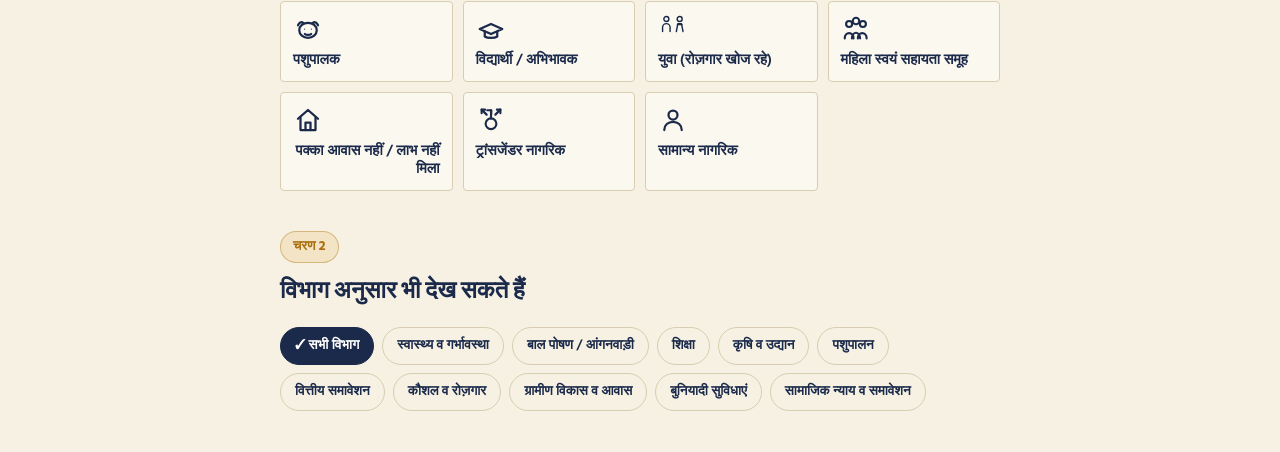
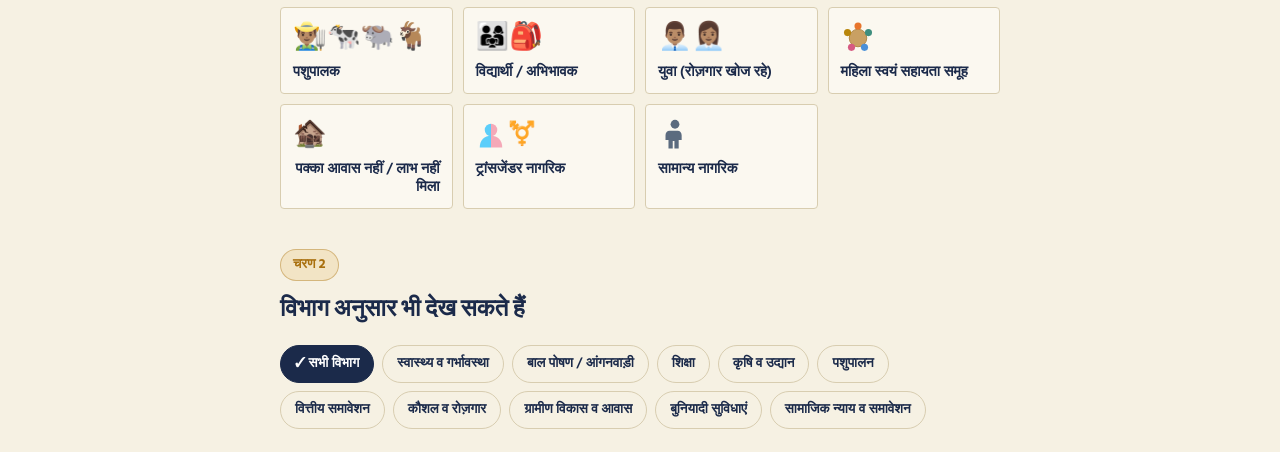
Before and after one commit to ms221088/abp_yojana_saarthi, a plain HTML site: page index.html in a window 1280 px wide. Shown: the part 648-1100 px from the top of the page. Drawn offline with Linux system fonts and the light colour scheme.

Commit message:
Add files via upload

```diff
--- a/index.html
+++ b/index.html
@@ -169,7 +169,12 @@
     height:100%;
     position:relative;
   }
-  .chip .icon{width:30px;height:30px;color:var(--ink);flex:none;}
+  .chip .icon{
+    display:inline-flex;align-items:center;justify-content:flex-start;
+    gap:1px;flex:none;
+    font-size:27px;line-height:1;
+    min-height:36px;
+  }
   .chip .label{font-size:14.5px;font-weight:600;color:var(--ink);line-height:1.25;}
   .chip:hover{border-color:var(--marigold-deep);}
   .chip-input:checked + .chip{background:var(--ink);border-color:var(--ink);}
@@ -402,44 +407,43 @@
 </footer>
 
 <script>
-/* ---------------- Icons (single-line SVG, currentColor, decorative) ---------------- */
+/* ---------------- Icons: real emoji pictographs — professionally designed, universally recognised, no hosting/licensing issues ---------------- */
 const ICONS = {
-  pregnant: `<svg viewBox="0 0 24 24" fill="none" stroke="currentColor" stroke-width="1.8" stroke-linecap="round" stroke-linejoin="round" aria-hidden="true"><circle cx="12" cy="6" r="2.6"/><path d="M9 21c-.6-4 .5-6.5 1-8-2 .3-3.4-1-3.6-2.8C6.2 8.3 7.3 7 9 7h5c1.6 0 2.7 1.4 2.4 3-.3 1.6-1.7 2.7-3.4 3 .8 1.6 1.6 4.2 1 8"/></svg>`,
-  child: `<svg viewBox="0 0 24 24" fill="none" stroke="currentColor" stroke-width="1.8" stroke-linecap="round" stroke-linejoin="round" aria-hidden="true"><circle cx="12" cy="6" r="3"/><path d="M8 21v-4a4 4 0 0 1 8 0v4"/><path d="M6 21h12"/></svg>`,
-  farmer: `<svg viewBox="0 0 24 24" fill="none" stroke="currentColor" stroke-width="1.8" stroke-linecap="round" stroke-linejoin="round" aria-hidden="true"><path d="M12 21V9"/><path d="M12 9c-3-1-4-4-3-7 3 0 5 2 5 5"/><path d="M12 13c3-1 4-4 3-7-3 0-5 2-5 5"/><path d="M12 17c-2.5-.5-4-2.3-4-4.5 2.4 0 4 1 4 3"/><path d="M12 17c2.5-.5 4-2.3 4-4.5-2.4 0-4 1-4 3"/></svg>`,
-  animal: `<svg viewBox="0 0 24 24" fill="none" stroke="currentColor" stroke-width="1.8" stroke-linecap="round" stroke-linejoin="round" aria-hidden="true"><path d="M4 9c1-2 2.5-3 4-2"/><path d="M20 9c-1-2-2.5-3-4-2"/><ellipse cx="12" cy="13" rx="7" ry="6"/><circle cx="9.3" cy="12" r=".5" fill="currentColor" stroke="none"/><circle cx="14.7" cy="12" r=".5" fill="currentColor" stroke="none"/><path d="M9.5 16c1 1 4 1 5 0"/></svg>`,
-  student: `<svg viewBox="0 0 24 24" fill="none" stroke="currentColor" stroke-width="1.8" stroke-linecap="round" stroke-linejoin="round" aria-hidden="true"><path d="M3 12l9-4 9 4-9 4-9-4Z"/><path d="M7 14v4c2 1.5 8 1.5 10 0v-4"/></svg>`,
-  /* youth: one male + one female figure side by side */
-  youth: `<svg viewBox="0 0 36 24" fill="none" stroke="currentColor" stroke-width="1.7" stroke-linecap="round" stroke-linejoin="round" aria-hidden="true">
-    <circle cx="10" cy="6" r="3"/>
-    <path d="M5.5 21v-5a4.5 4.5 0 0 1 9 0v5"/>
-    <circle cx="26" cy="6" r="3"/>
-    <path d="M22 21l1.8-9.5h4.4L30 21"/>
-    <path d="M23.4 12.5h5.2"/>
+  // pregnant + lactating mother, layered: pregnant emoji larger/lower, nursing-mother emoji smaller/raised alongside it
+  // pregnant woman and nursing mother shown equal size; an explicit baby emoji added since the baby inside the nursing glyph alone is too small to read
+  pregnant: '<span style="display:inline-flex;align-items:center;gap:2px;"><span style="font-size:1.3em;">🤰🏽</span><span style="font-size:1.3em;">🤱🏽</span><span style="font-size:1em;margin-left:-2px;">👶🏽</span></span>',
+  child: '🧒🏽', // child
+  tb: '🫁', // lungs
+  // male farmer (more common locally) + wheat crop + tractor — note: Unicode has no traditional hal/plough glyph, tractor is the nearest tilling-equipment emoji available
+  farmer: '👨🏽‍🌾🌾🚜',
+  animal: '👨🏽‍🌾🐄🐃🐐', // herder + cow + buffalo + goat
+  student: '👨‍👩‍👧🎒', // family + school bag
+  youth: '👨🏽‍💼👩🏽‍💼', // male + female, both with briefcase (job-seeking)
+  // group of women seated around a round table, top-down view (self-help-group meeting)
+  shg: `<svg width="34" height="34" viewBox="0 0 24 24">
+    <circle cx="12" cy="12" r="6.2" fill="#C9A063"/>
+    <circle cx="12" cy="12" r="6.2" fill="none" stroke="#A9803D" stroke-width=".6"/>
+    <circle cx="12" cy="3.6" r="2.5" fill="#E8752C"/>
+    <circle cx="19.4" cy="8.2" r="2.5" fill="#3E8E7E"/>
+    <circle cx="16.6" cy="18.6" r="2.5" fill="#4A90D9"/>
+    <circle cx="7.4" cy="18.6" r="2.5" fill="#D65A82"/>
+    <circle cx="4.6" cy="8.2" r="2.5" fill="#B8860B"/>
   </svg>`,
-  /* shg: three linked figures — self-help group / collective */
-  shg: `<svg viewBox="0 0 24 24" fill="none" stroke="currentColor" stroke-width="1.7" stroke-linecap="round" stroke-linejoin="round" aria-hidden="true">
-    <circle cx="6.5" cy="8" r="2.4"/>
-    <circle cx="12" cy="5.6" r="2.6"/>
-    <circle cx="17.5" cy="8" r="2.4"/>
-    <path d="M3 19.5c0-2.6 1.6-4.2 3.5-4.2s3.5 1.6 3.5 4.2"/>
-    <path d="M8.7 19.5c.3-2.8 1.9-4.5 3.3-4.5s3 1.7 3.3 4.5"/>
-    <path d="M13.5 19.5c0-2.6 1.6-4.2 3.5-4.2s3.5 1.6 3.5 4.2"/>
-  </svg>`,
-  house: `<svg viewBox="0 0 24 24" fill="none" stroke="currentColor" stroke-width="1.8" stroke-linecap="round" stroke-linejoin="round" aria-hidden="true"><path d="M4 11 12 4l8 7"/><path d="M6 10v10h12V10"/><path d="M10 20v-6h4v6"/></svg>`,
-  tb: `<svg viewBox="0 0 24 24" fill="none" stroke="currentColor" stroke-width="1.8" stroke-linecap="round" stroke-linejoin="round" aria-hidden="true"><path d="M9 3v4M15 3v4"/><path d="M7 7h10v6a5 5 0 0 1-10 0V7Z"/><path d="M9 17v2a3 3 0 0 0 6 0v-2"/></svg>`,
-  /* citizen: plain generic single person */
-  citizen: `<svg viewBox="0 0 24 24" fill="none" stroke="currentColor" stroke-width="1.8" stroke-linecap="round" stroke-linejoin="round" aria-hidden="true"><circle cx="12" cy="8" r="3.6"/><path d="M5 20c0-4 3.1-6.6 7-6.6s7 2.6 7 6.6"/></svg>`,
-  /* transgender: combined gender symbol (circle + male arrow + female cross + combined line) */
-  transgender: `<svg viewBox="0 0 24 24" fill="none" stroke="currentColor" stroke-width="1.7" stroke-linecap="round" stroke-linejoin="round" aria-hidden="true">
-    <circle cx="12" cy="15" r="4.3"/>
-    <path d="M12 10.7V4.2"/>
-    <path d="M9 4.2h3.2v3.2"/>
-    <path d="M15.5 7.7 19.5 3.7"/>
-    <path d="M16.7 3.7h2.8v2.8"/>
-    <path d="M8.5 7.7 4.5 3.7"/>
-    <path d="M7.3 3.7H4.5v2.8"/>
-  </svg>`,
+  house: '🏚️', // run-down house (kuchha / needs repair)
+  // half-blue/half-pink split person (the icon commonly seen for inclusive signage) shown together with the ⚧ symbol, for recognisability where the symbol alone may not be understood
+  transgender: `<span style="display:inline-flex;align-items:center;gap:2px;">
+    <svg width="30" height="30" viewBox="0 0 24 24">
+      <defs>
+        <clipPath id="tgL"><rect x="0" y="0" width="12" height="24"/></clipPath>
+        <clipPath id="tgR"><rect x="12" y="0" width="12" height="24"/></clipPath>
+      </defs>
+      <g clip-path="url(#tgL)"><circle cx="12" cy="8" r="5" fill="#5BCEFA"/><path d="M3 22c0-6.2 3.8-9.5 9-9.5s9 3.3 9 9.5" fill="#5BCEFA"/></g>
+      <g clip-path="url(#tgR)"><circle cx="12" cy="8" r="5" fill="#F5A9B8"/><path d="M3 22c0-6.2 3.8-9.5 9-9.5s9 3.3 9 9.5" fill="#F5A9B8"/></g>
+    </svg>
+    <span style="font-size:23px;">⚧️</span>
+  </span>`,
+  // full-body neutral pictogram (restroom-sign style), enlarged and given a slightly wider stance so it reads clearly as a full standing figure — distinct from the child's face-only emoji, no gender cues
+  citizen: `<svg width="34" height="34" viewBox="0 0 24 24"><circle cx="12" cy="4.4" r="3.1" fill="#5B6B7F"/><path d="M8.2 9c-1.7 0-2.9 1.3-2.9 3.2v3.3h2.1v6h3v-5.2h1.2v5.2h3v-6h2.1v-3.3c0-1.9-1.2-3.2-2.9-3.2Z" fill="#5B6B7F"/></svg>`,
   external: `<svg width="13" height="13" viewBox="0 0 24 24" fill="none" stroke="currentColor" stroke-width="2.2" stroke-linecap="round" stroke-linejoin="round" aria-hidden="true"><path d="M18 13v6a2 2 0 0 1-2 2H5a2 2 0 0 1-2-2V8a2 2 0 0 1 2-2h6"/><path d="M15 3h6v6"/><path d="M10 14 21 3"/></svg>`,
 };
 const CAT_ICONS = {
```
